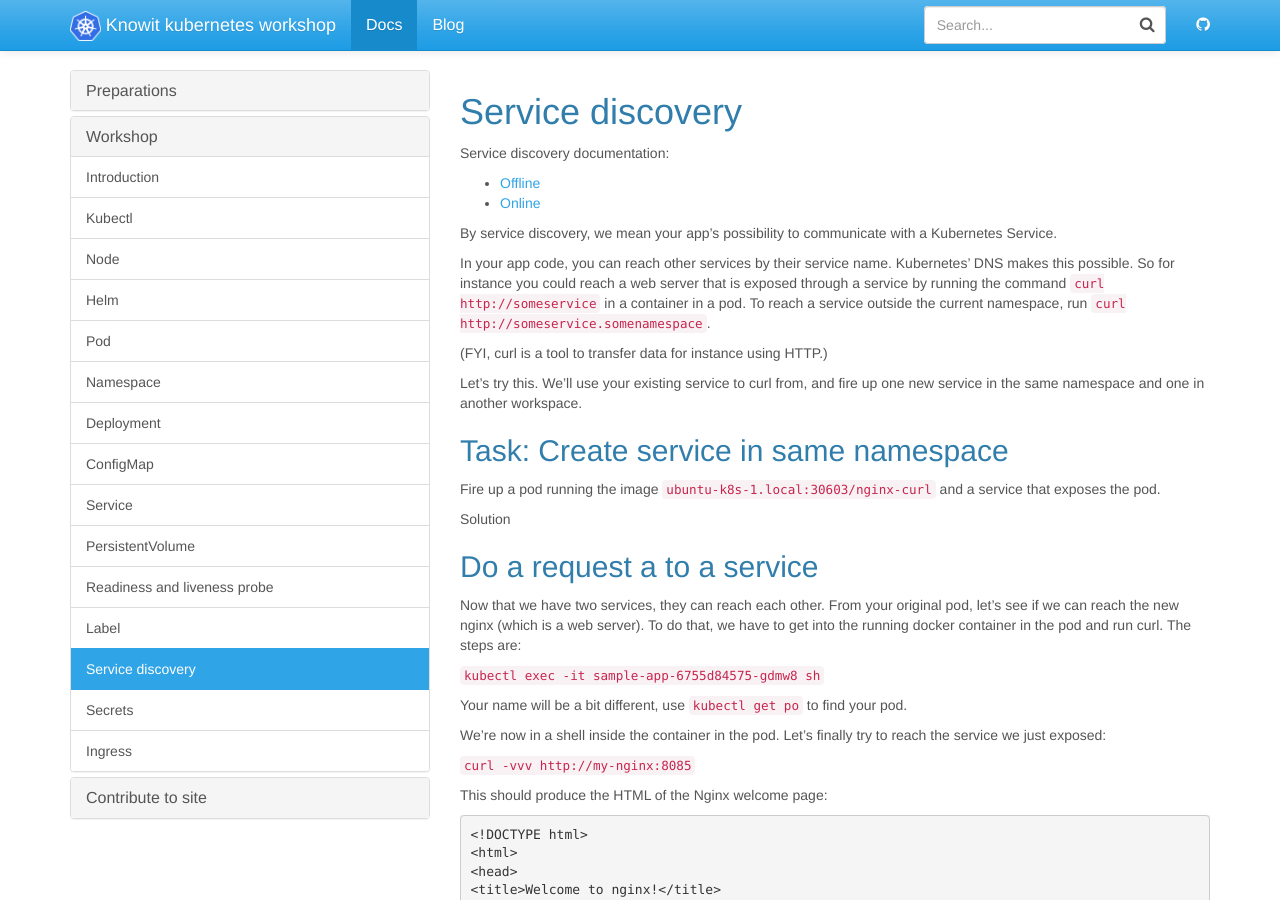
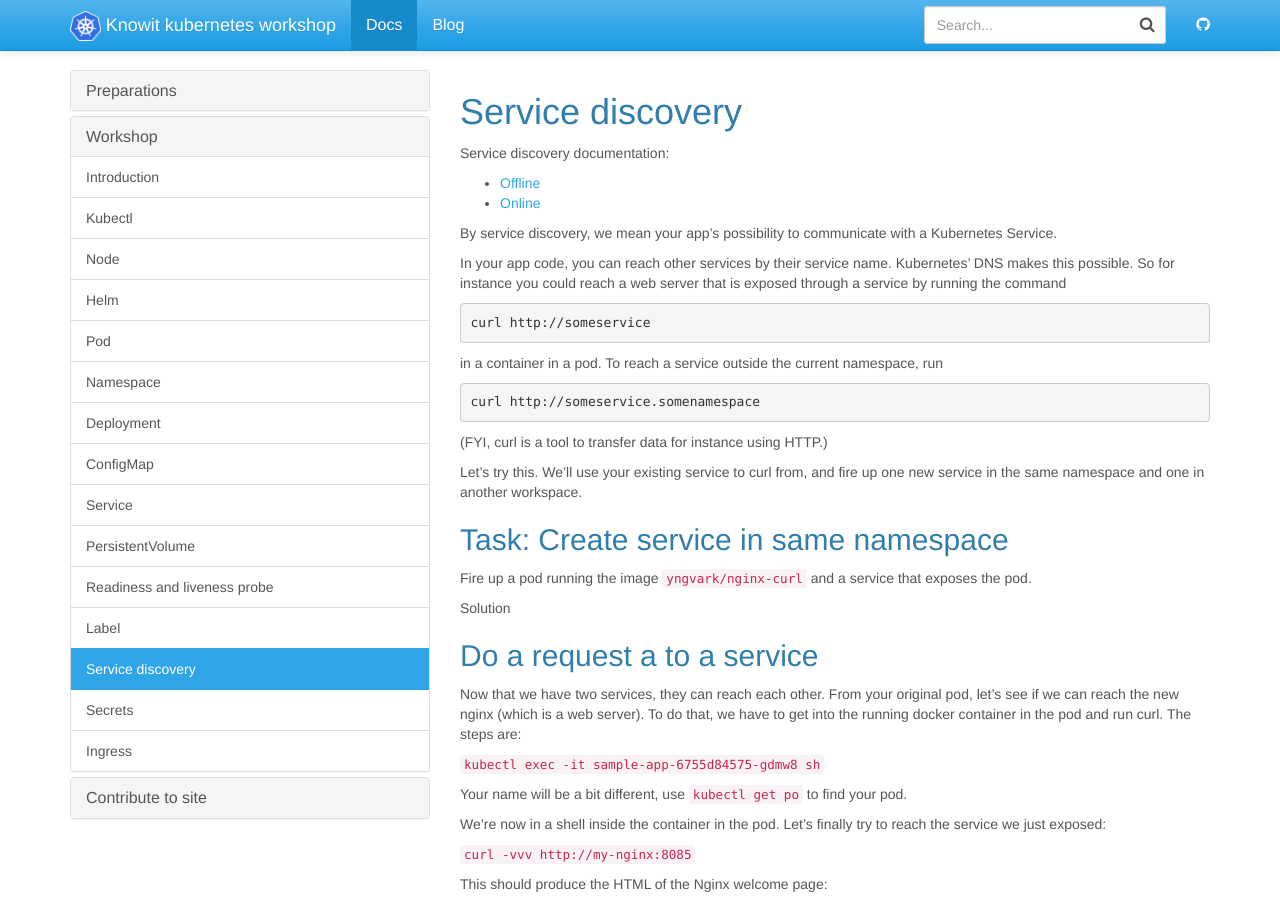
Before and after one commit to knowit/kubernetes-workshop, a Jekyll site: the page built from docs/_docs/workshop/service-discovery.md, in a window 1280 px wide and 900 px high. Built offline with Jekyll 4.4.1, drawn with Linux system fonts in a browser that asks for light colours.

Commit message:
Update nginx-curl in service discovery

````diff
--- a/docs/_docs/workshop/service-discovery.md
+++ b/docs/_docs/workshop/service-discovery.md
@@ -11,8 +11,16 @@ Service discovery documentation:
 By service discovery, we mean your app's possibility to communicate with a Kubernetes Service.
 
 In your app code, you can reach other services by their service name. Kubernetes' DNS makes this possible. So for instance you could reach a web server that is exposed through a service by running the command
-`curl http://someservice` in a container in a pod. To reach a service outside the current namespace, run
-`curl http://someservice.somenamespace`.
+
+```
+curl http://someservice
+```
+
+in a container in a pod. To reach a service outside the current namespace, run
+
+```
+curl http://someservice.somenamespace
+```
 
 (FYI, curl is a tool to transfer data for instance using HTTP.)
 
@@ -20,14 +28,14 @@ Let's try this. We'll use your existing service to curl from, and fire up one ne
 
 ## Task: Create service in same namespace
 
-Fire up a pod running the image `ubuntu-k8s-1.local:30603/nginx-curl` and a service that exposes the pod.
+Fire up a pod running the image `yngvark/nginx-curl` and a service that exposes the pod.
 
 <details>
  <summary>Solution</summary>
  <div markdown="1">
 
 ```
-kubectl create deployment my-nginx --image=ubuntu-k8s-1.local:30603/nginx-curl
+kubectl create deployment my-nginx --image=yngvark/nginx-curl
 kubectl expose deployment my-nginx --port 8085 --target-port 80
 ```
 
````
Also changed, not shown: 2 other files.
